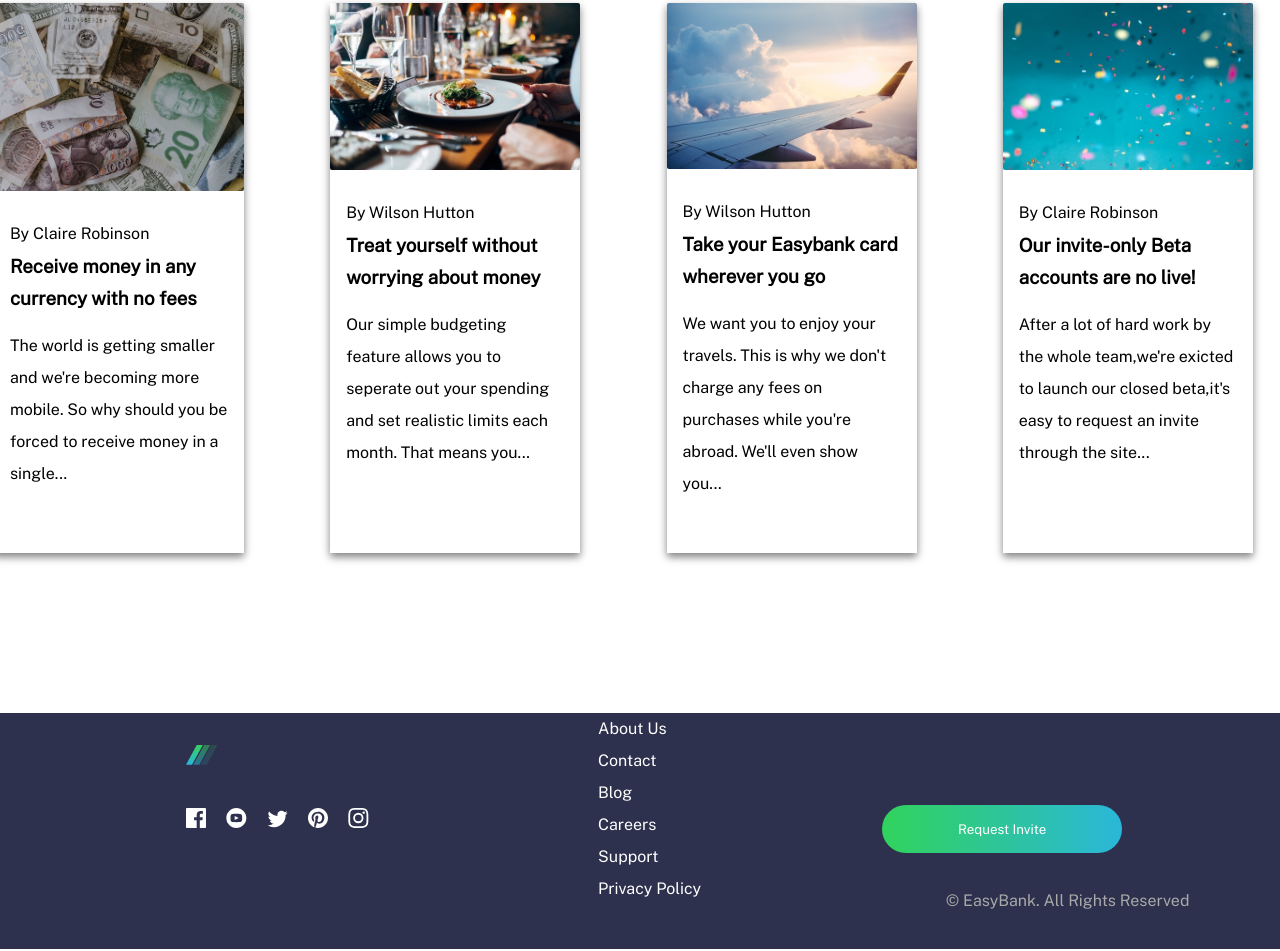
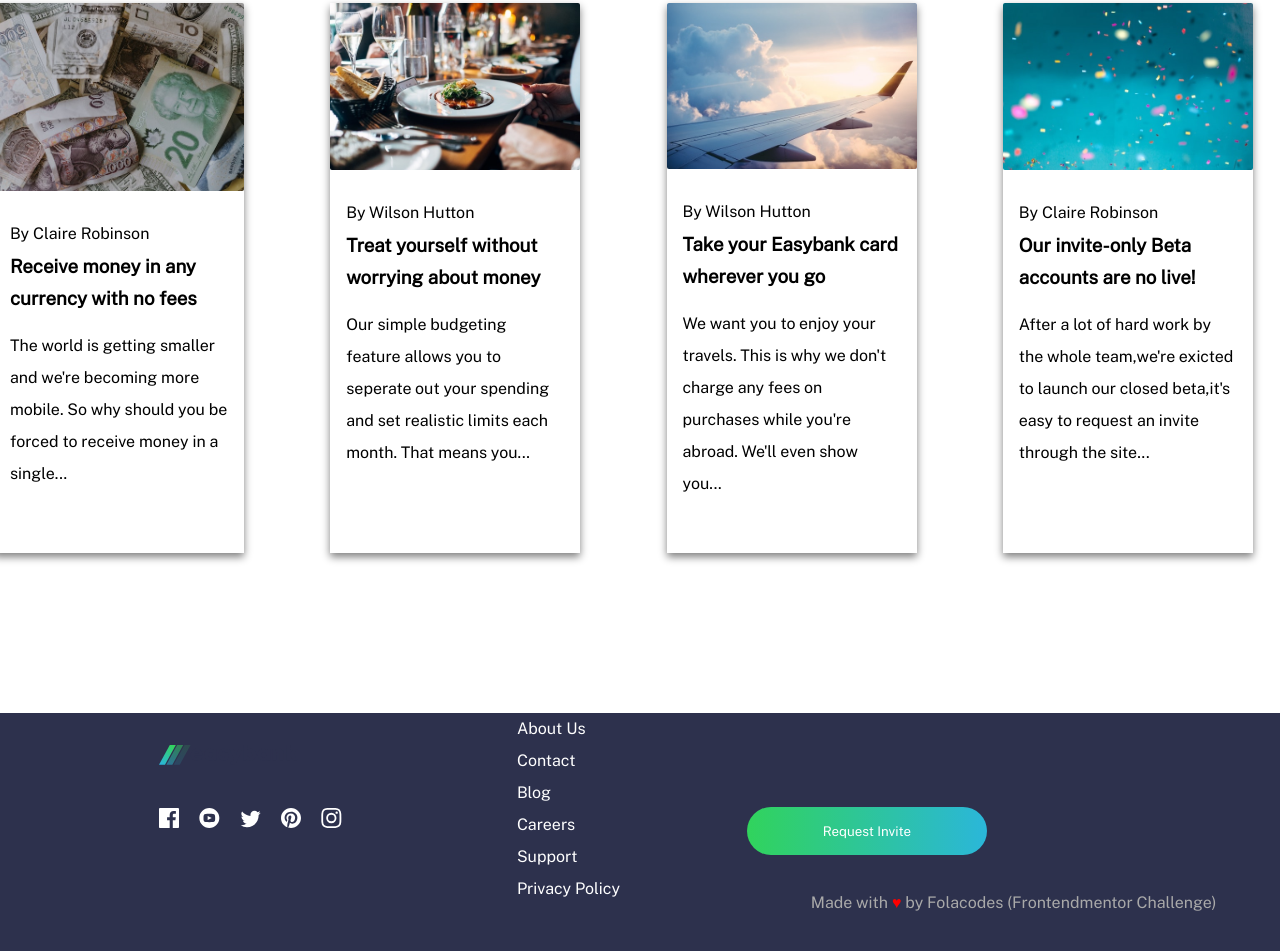
Before and after one commit to folarmi/EasyBank, a plain HTML site: page index.html in a window 1280 px wide. Shown: the part 1620-2571 px from the top of the page. Drawn offline with nearby package versions, Linux system fonts and the light colour scheme.

Commit message:
fixed some issues

```diff
--- a/index.html
+++ b/index.html
@@ -140,7 +140,7 @@
 
                 <div>
                 <button type="submit" id="lower-button">Request Invite</button>
-                <p> &#169; EasyBank. All Rights Reserved</p>
+                <p> Made with <span id="heart">&hearts;</span> by Folacodes (Frontendmentor Challenge)</p>
             </div>
 
             </div>
--- a/style.css
+++ b/style.css
@@ -50,8 +50,8 @@ h3{
 }
 
 .bar1, .bar2, .bar3 {
-    width: 35px;
-    height: 5px;
+    width: 30px;
+    height: 3px;
     background-color:hsl(136, 65%, 51%);
     margin: 6px 0;
     transition: 0.4s;
@@ -187,8 +187,7 @@ h3{
 }
 
 .social-media{
-    /* margin-top: 2rem; */
-    margin-bottom: 2rem;
+    margin-bottom: 1rem;
 }
 
 .social-media img{
@@ -213,6 +212,13 @@ h3{
     padding-left: 2rem;
 }
 
+#heart{
+    color: red;
+}
+
+#lower-button{
+    margin-top: 20%;
+}
 
 @media only screen and (min-width:961px){
     nav{
```
